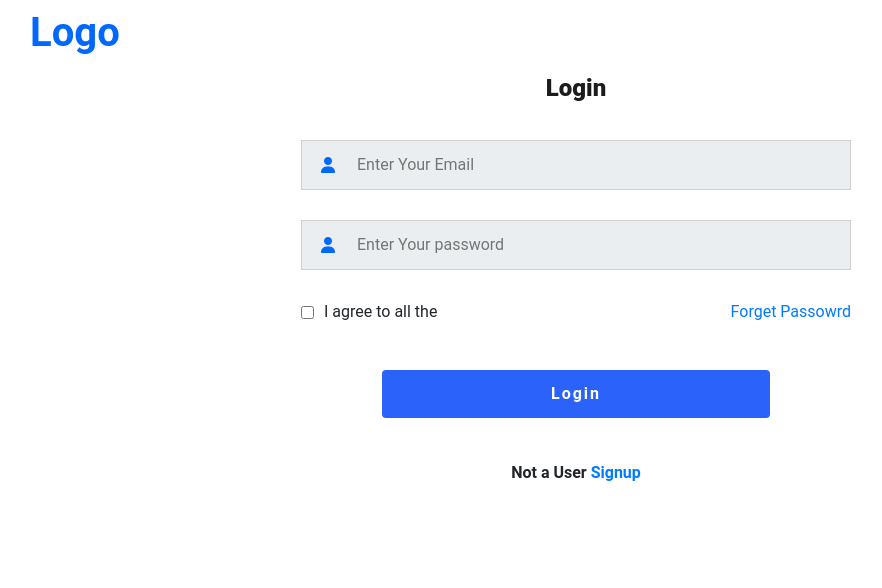
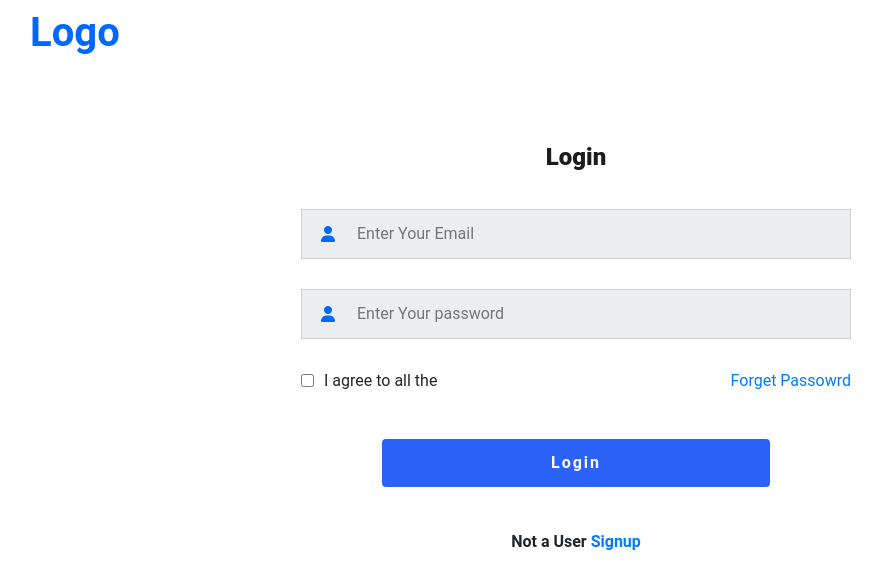
Before and after one commit to avnishkumarcorp/mainioclose, a React (Create React App) app: page /erp/login in a window 1280 px wide. Shown: the top 588 px of the page, without its empty margins (64-946 px from the left). Built offline with nearby package versions, Linux system fonts and the light colour scheme.

Commit message:
add some small ui changes

```diff
--- a/src/App.js
+++ b/src/App.js
@@ -43,8 +43,6 @@ function App() {
             <Route path="otp" element={<OtpPage />} />
             <Route path="forget" element={<ForgetPassword />} />
             <Route path="change" element={<ChangePassword />} />
-
-
           </Route>
 
           <Route path="/erp" element={<MainPage />}>
--- a/src/Login/CommonData.scss
+++ b/src/Login/CommonData.scss
@@ -2,7 +2,7 @@
   display: flex;
   justify-content: center;
   align-items: center;
-  min-height: 50vh;
+  min-height: 70vh;
   flex-direction: column;
   gap: 30px;
   .cm-heading {
--- a/src/Login/Login.scss
+++ b/src/Login/Login.scss
@@ -71,7 +71,7 @@
           width: 100%;
           width: 100%;
           padding: 8px 16px;
-          border: 1px solid #D1D1D1;
+          border: 1px solid rgba(0, 103, 255, .2);
           border-radius: 4px;
           background: #EBEEF0;
           &:focus {
```
